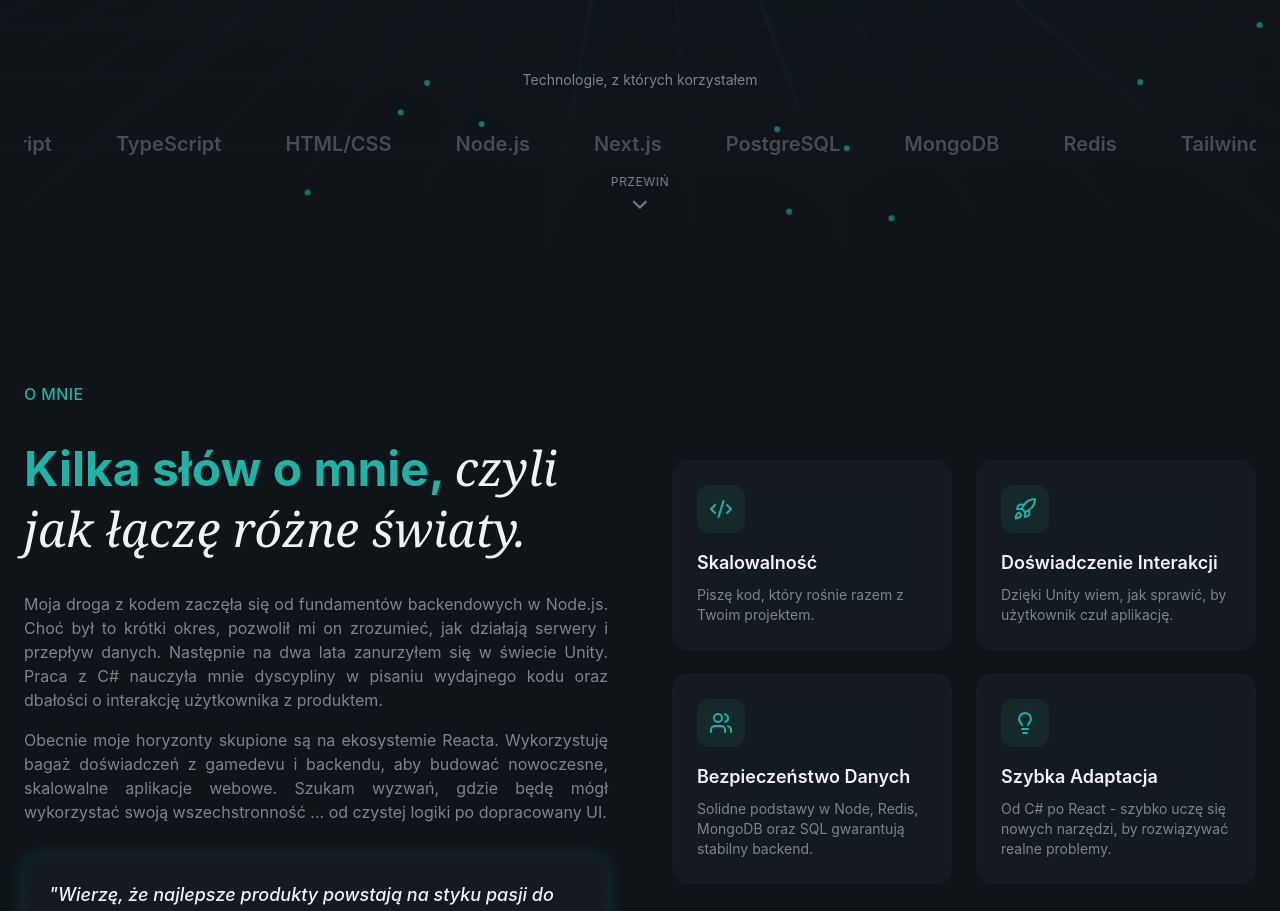
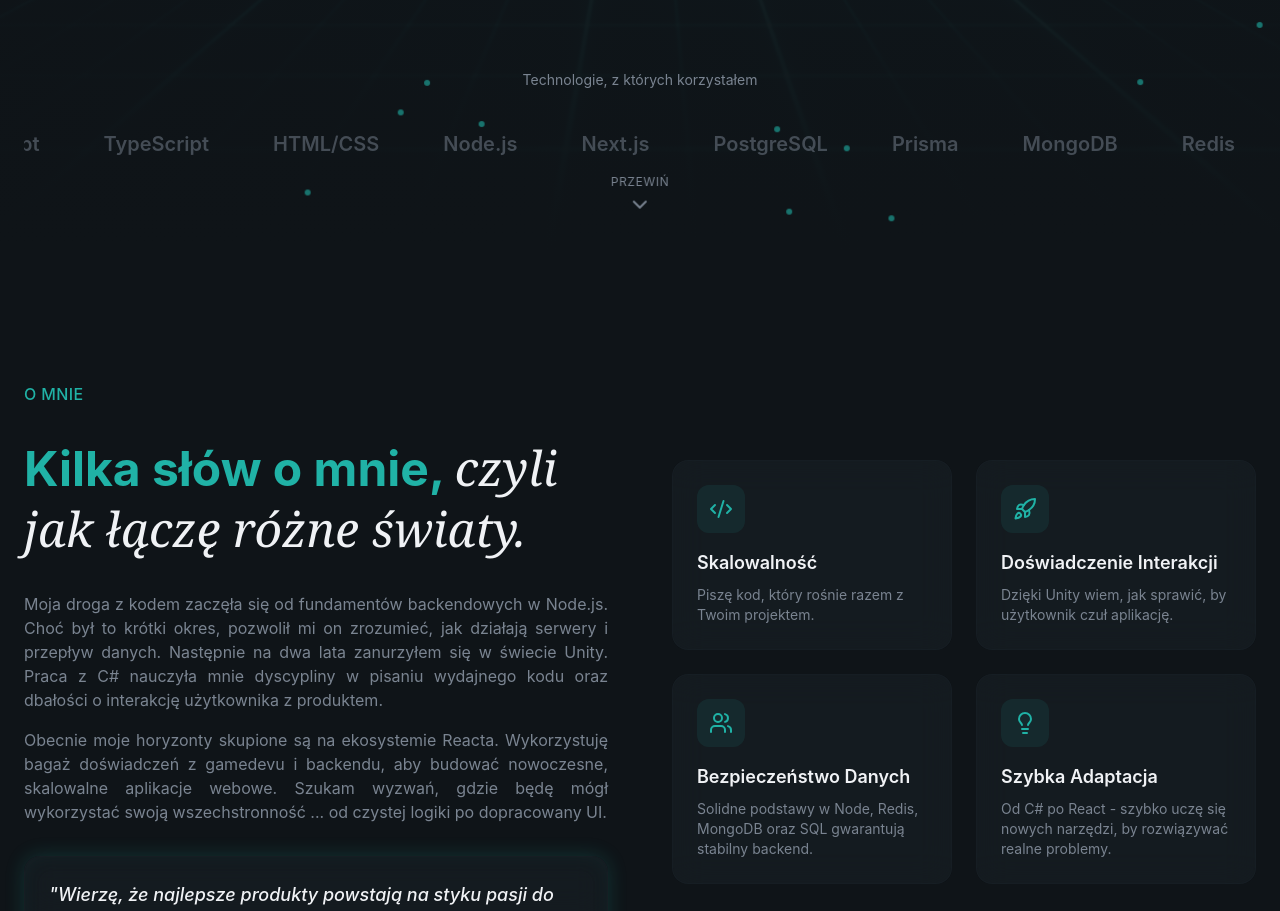
Before and after one commit to AdrianCheba/portfolio, a React (Vite) app: page / in a window 1280 px wide. Shown: the part 800-1711 px from the top of the page. Built offline with nearby package versions, Linux system fonts and the light colour scheme.

Commit message:
Update Hero.jsx

```diff
--- a/src/sections/Hero.jsx
+++ b/src/sections/Hero.jsx
@@ -16,6 +16,7 @@ const skills = [
   "Node.js",
   "Next.js",
   "PostgreSQL",
+  "Prisma",
   "MongoDB",
   "Redis",
   "TailwindCSS",
```
